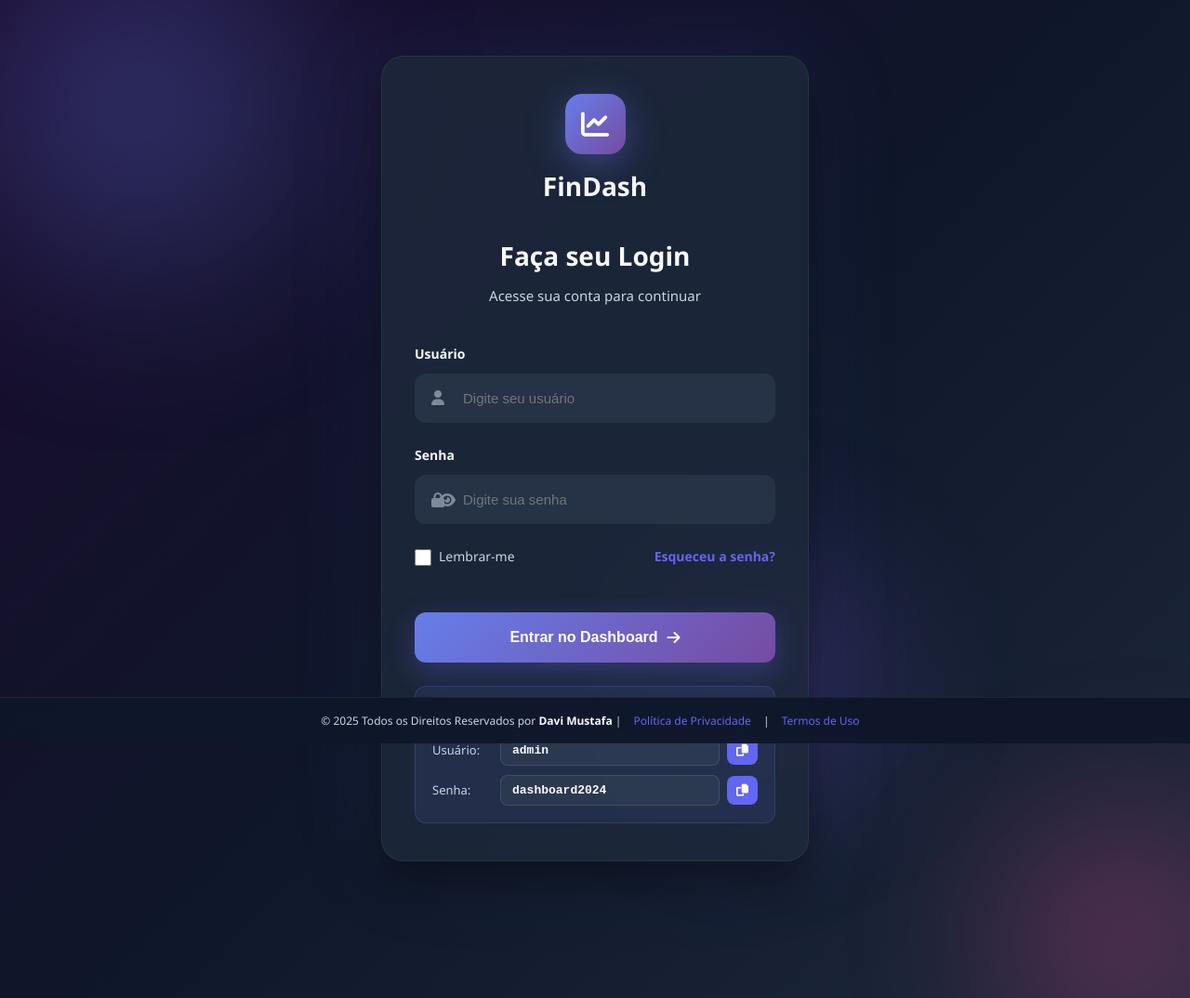
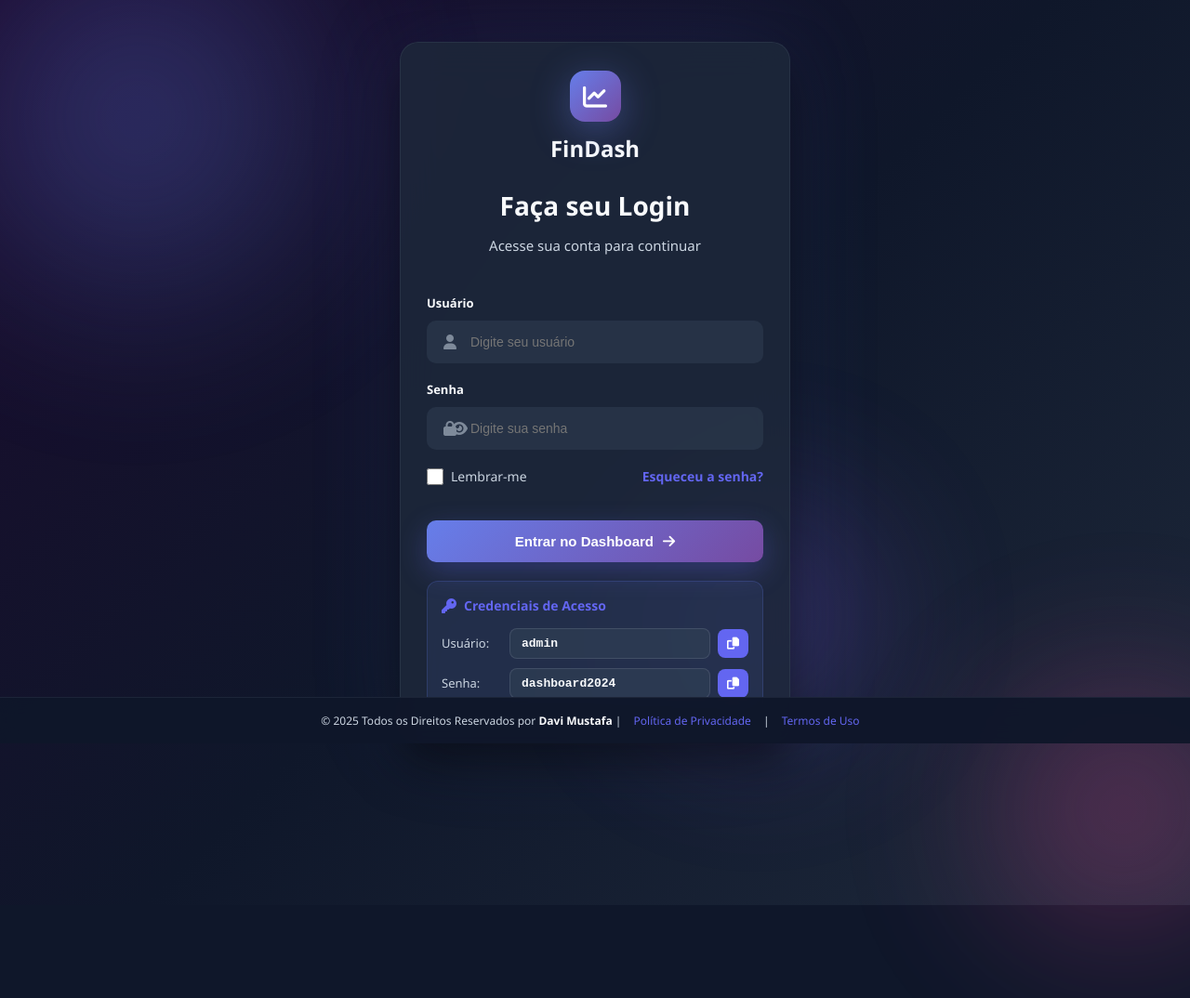
Before and after one commit to Davidevelop/finance-dashboard, a plain HTML site: page index.html in a window 1280 px wide. Shown: the top 1074 px of the page at 93% size. Drawn offline with Linux system fonts and the light colour scheme.

Commit message:
Refactor: Reduz tamanho da tela de login para evitar cortes em zoom 100%

```diff
--- a/styles.css
+++ b/styles.css
@@ -149,54 +149,54 @@ body {
     position: relative;
     z-index: 10;
     display: flex;
-    align-items: center;
+    align-items: flex-start;
     justify-content: center;
     width: 100%;
     min-height: 100vh;
-    padding: 40px 20px 120px 20px;
+    padding: 30px 20px 140px 20px;
     overflow-y: auto;
 }
 
 /* Login Panel Centralizado */
 .login-panel-center {
     width: 100%;
-    max-width: 500px;
-    padding: 20px;
-    margin: auto;
+    max-width: 450px;
+    padding: 15px;
+    margin: 0 auto;
 }
 
 .login-card-simple {
     background: rgba(30, 41, 59, 0.85);
     backdrop-filter: blur(20px);
-    border-radius: 24px;
-    padding: 40px 35px;
+    border-radius: 20px;
+    padding: 30px 28px;
     box-shadow: 0 25px 50px rgba(0, 0, 0, 0.5),
                 0 0 100px rgba(102, 126, 234, 0.15);
     border: 1px solid rgba(148, 163, 184, 0.1);
-    margin-bottom: 30px;
+    margin-bottom: 20px;
 }
 
 .brand-logo-center {
     text-align: center;
-    margin-bottom: 30px;
+    margin-bottom: 20px;
 }
 
 .brand-logo-center .logo-circle {
-    width: 65px;
-    height: 65px;
+    width: 55px;
+    height: 55px;
     background: var(--gradient-primary);
-    border-radius: 18px;
+    border-radius: 16px;
     display: inline-flex;
     align-items: center;
     justify-content: center;
-    font-size: 30px;
+    font-size: 26px;
     color: white;
     box-shadow: 0 10px 40px rgba(102, 126, 234, 0.4);
-    margin-bottom: 12px;
+    margin-bottom: 10px;
 }
 
 .brand-logo-center h2 {
-    font-size: 28px;
+    font-size: 24px;
     color: var(--text-primary);
     font-weight: 700;
     margin: 0;
@@ -204,25 +204,25 @@ body {
 
 .card-header {
     text-align: center;
-    margin-bottom: 30px;
+    margin-bottom: 20px;
 }
 
 .card-header h3 {
-    font-size: 22px;
+    font-size: 20px;
     color: var(--text-primary);
-    margin-bottom: 8px;
+    margin-bottom: 6px;
     font-weight: 600;
 }
 
 .card-header p {
-    font-size: 14px;
+    font-size: 13px;
     color: var(--text-secondary);
 }
 
 /* Demo Credentials Visível */
 .demo-credentials-visible {
-    margin-top: 25px;
-    padding: 18px;
+    margin-top: 20px;
+    padding: 15px;
     background: rgba(102, 126, 234, 0.1);
     border-radius: 12px;
     border: 1px solid rgba(102, 126, 234, 0.2);
@@ -449,15 +449,15 @@ body {
 .login-form-new {
     display: flex;
     flex-direction: column;
-    gap: 24px;
+    gap: 18px;
 }
 
 .form-group-new label {
     display: block;
     color: var(--text-primary);
-    font-size: 14px;
+    font-size: 13px;
     font-weight: 600;
-    margin-bottom: 10px;
+    margin-bottom: 8px;
 }
 
 .input-wrapper {
@@ -478,12 +478,12 @@ body {
 
 .input-wrapper input {
     width: 100%;
-    padding: 16px 50px;
+    padding: 13px 45px;
     background: rgba(51, 65, 85, 0.5);
     border: 2px solid transparent;
-    border-radius: 12px;
+    border-radius: 10px;
     color: var(--text-primary);
-    font-size: 15px;
+    font-size: 14px;
     transition: all 0.3s ease;
     position: relative;
     z-index: 2;
@@ -549,12 +549,12 @@ body {
 
 .login-btn-new {
     width: 100%;
-    padding: 18px;
+    padding: 14px;
     background: var(--gradient-primary);
     border: none;
-    border-radius: 12px;
+    border-radius: 10px;
     color: white;
-    font-size: 16px;
+    font-size: 15px;
     font-weight: 600;
     cursor: pointer;
     display: flex;
```
